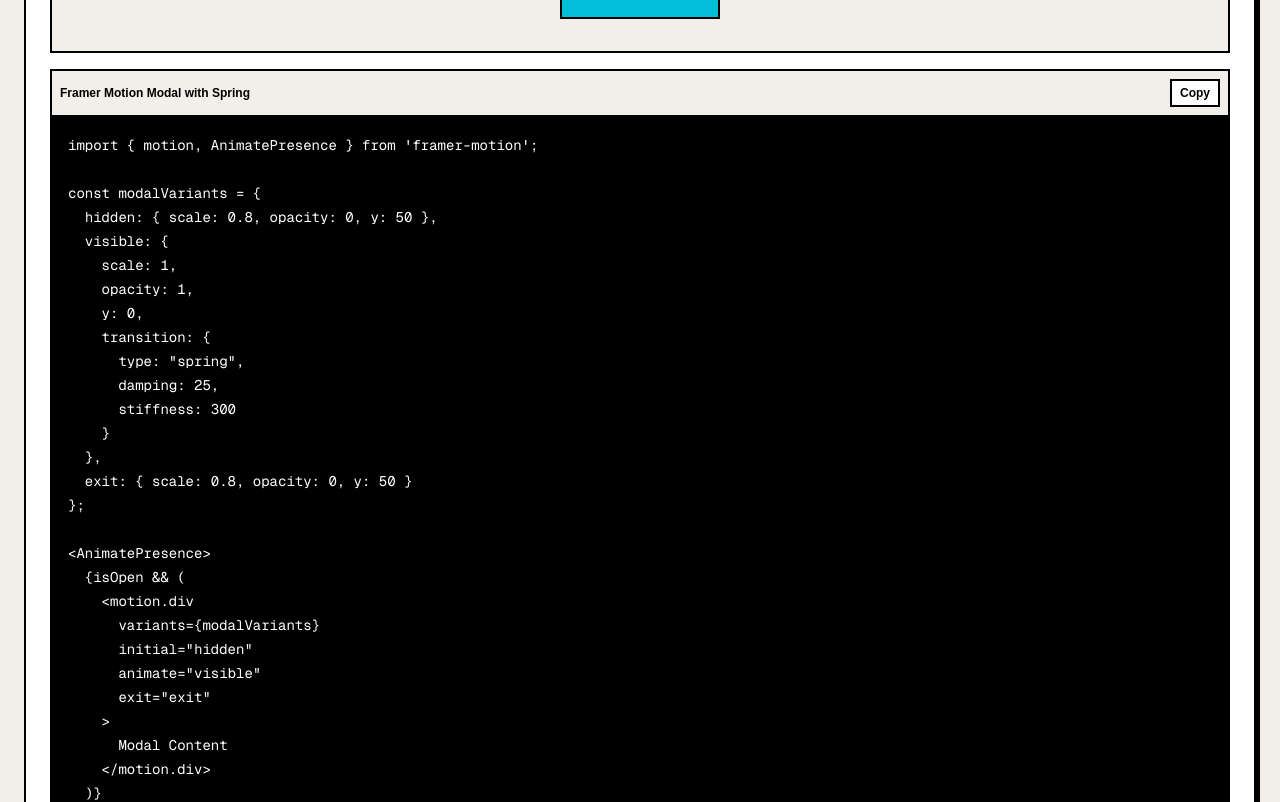
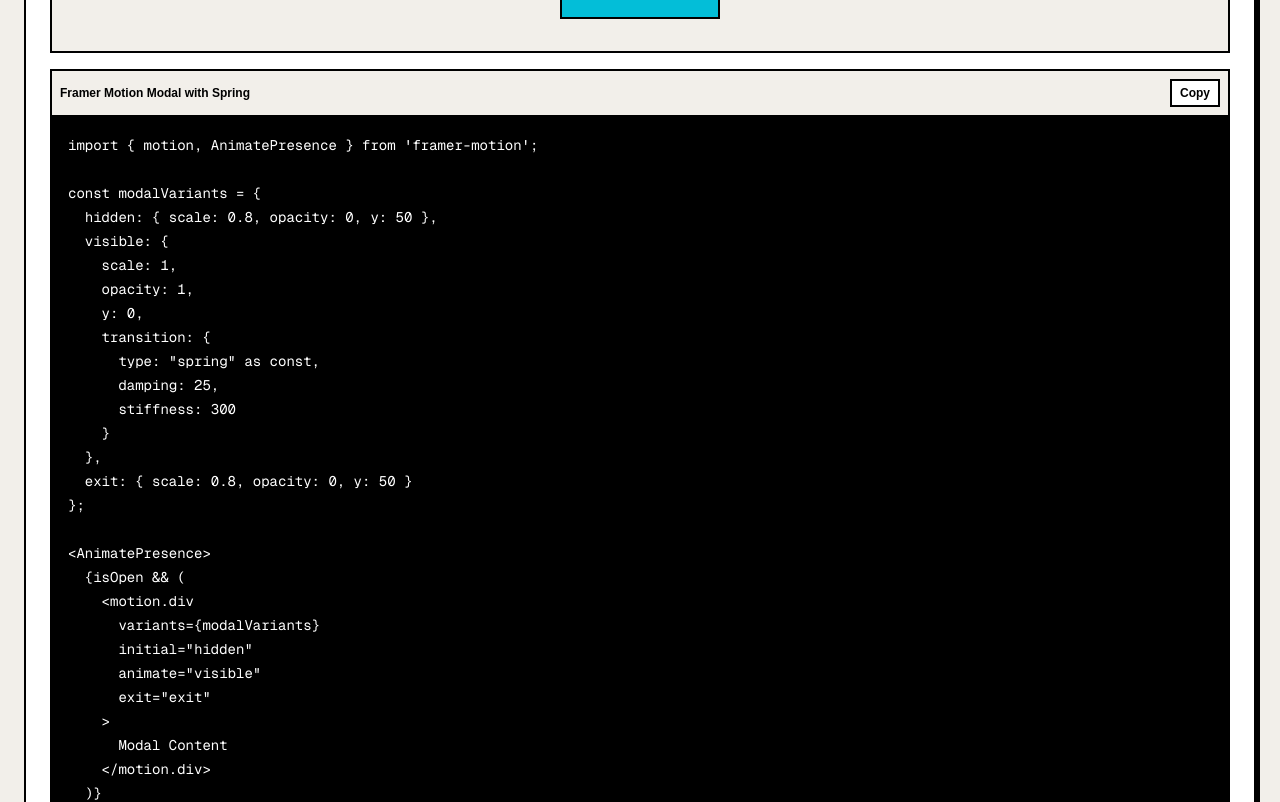
Before and after one commit to presentcompanyinc/PCI5, a Next.js app: page /demos/micro in a window 1280 px wide. Shown: the part 2521-3323 px from the top of the page. Built offline with nearby package versions, Linux system fonts and the light colour scheme; a web font is replaced by a local one.

Commit message:
Fix remaining TypeScript easing type errors
- Replace all string easing values with typed cubic bezier arrays
- Add 'as const' to easing arrays: easeOut, easeInOut
- Add 'as const' to spring type declarations
- Fixes all Framer Motion Variants type errors
- Build now compiles successfully

```diff
--- a/src/app/demos/enhancements/page.tsx
+++ b/src/app/demos/enhancements/page.tsx
@@ -175,7 +175,7 @@
   hover: {
     pathLength: 1,
     opacity: 1,
-    transition: { duration: 0.3, ease: "easeInOut" }
+    transition: { duration: 0.3, ease: [0.42, 0, 0.58, 1] as const }
   },
   exit: { pathLength: 0, opacity: 0 }
 };
--- a/src/app/demos/micro/page.tsx
+++ b/src/app/demos/micro/page.tsx
@@ -236,7 +236,7 @@
     opacity: 1,
     y: 0,
     transition: {
-      type: "spring",
+      type: "spring" as const,
       damping: 25,
       stiffness: 300
     }
--- a/src/app/demos/page-load/page.tsx
+++ b/src/app/demos/page-load/page.tsx
@@ -271,7 +271,7 @@
       opacity: 1,
       transition: {
         duration: 0.8,
-        ease: "easeInOut"
+        ease: [0.42, 0, 0.58, 1] as const // easeInOut
       }
     },
   };
--- a/src/app/demos/scroll/page.tsx
+++ b/src/app/demos/scroll/page.tsx
@@ -52,7 +52,7 @@
         y: 0,
         rotate: section.rotation
       } : {}}
-      transition={{ duration: 0.6, ease: "easeOut", delay: index * 0.1 }}
+      transition={{ duration: 0.6, ease: [0, 0, 0.58, 1] as const, delay: index * 0.1 }}
       className="border-2 border-black p-8"
       style={{ backgroundColor: section.color }}
     >
--- a/src/components/animated/AnimatedContactModals.tsx
+++ b/src/components/animated/AnimatedContactModals.tsx
@@ -54,7 +54,7 @@
       opacity: 1,
       y: 0,
       transition: {
-        type: "spring",
+        type: "spring" as const,
         damping: 25,
         stiffness: 300
       }
@@ -305,7 +305,7 @@
       opacity: 1,
       y: 0,
       transition: {
-        type: "spring",
+        type: "spring" as const,
         damping: 25,
         stiffness: 300
       }
--- a/src/components/animated/AnimatedDividerSection.tsx
+++ b/src/components/animated/AnimatedDividerSection.tsx
@@ -66,7 +66,7 @@
         animate={isInView ? { opacity: 1 } : {}}
         transition={{
           duration: 0.6,
-          ease: "easeOut"
+          ease: [0, 0, 0.58, 1] as const
         }}
       />
 
--- a/src/components/animated/AnimatedMenuBar.tsx
+++ b/src/components/animated/AnimatedMenuBar.tsx
@@ -27,12 +27,12 @@
     hover: {
       pathLength: 1,
       opacity: 1,
-      transition: { duration: 0.3, ease: "easeInOut" }
+      transition: { duration: 0.3, ease: [0.42, 0, 0.58, 1] as const }
     },
     exit: {
       pathLength: 0,
       opacity: 0,
-      transition: { duration: 0.3, ease: "easeInOut" }
+      transition: { duration: 0.3, ease: [0.42, 0, 0.58, 1] as const }
     }
   };
 
--- a/src/components/animated/AnimatedServicesSection.tsx
+++ b/src/components/animated/AnimatedServicesSection.tsx
@@ -79,7 +79,7 @@
               fill="none"
               initial={{ pathLength: 0, opacity: 0 }}
               animate={squiggleInView ? { pathLength: 1, opacity: 1 } : {}}
-              transition={{ duration: 0.6, ease: "easeInOut" }}
+              transition={{ duration: 0.6, ease: [0.42, 0, 0.58, 1] as const }}
             />
           </svg>
         </div>
@@ -108,7 +108,7 @@
         style={{ gap: 'var(--padding-gap-large)' }}
         initial={{ opacity: 0, y: 50 }}
         animate={isInView ? { opacity: 1, y: 0 } : {}}
-        transition={{ duration: 0.8, ease: "easeOut" }}
+        transition={{ duration: 0.8, ease: [0, 0, 0.58, 1] as const }}
       >
         <motion.div
           style={{ transform: 'rotate(359.75deg)' }}
```
